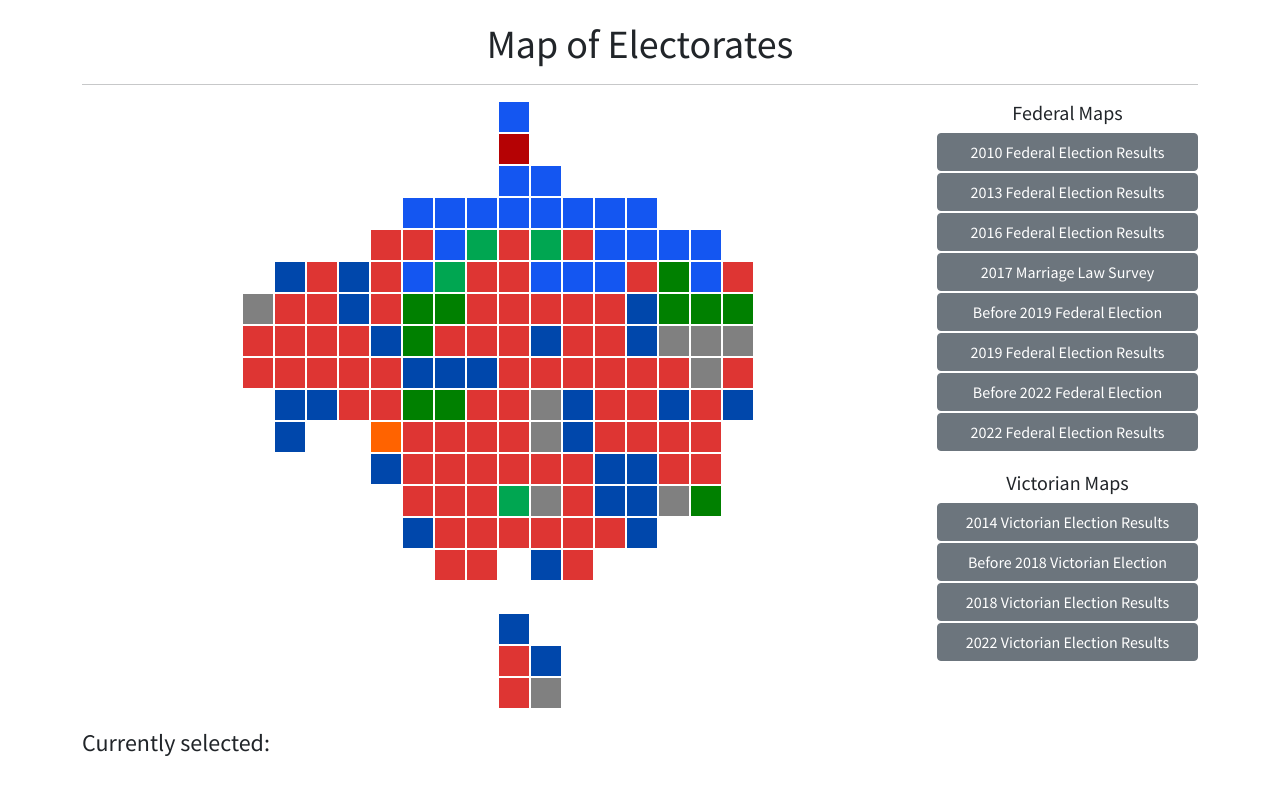
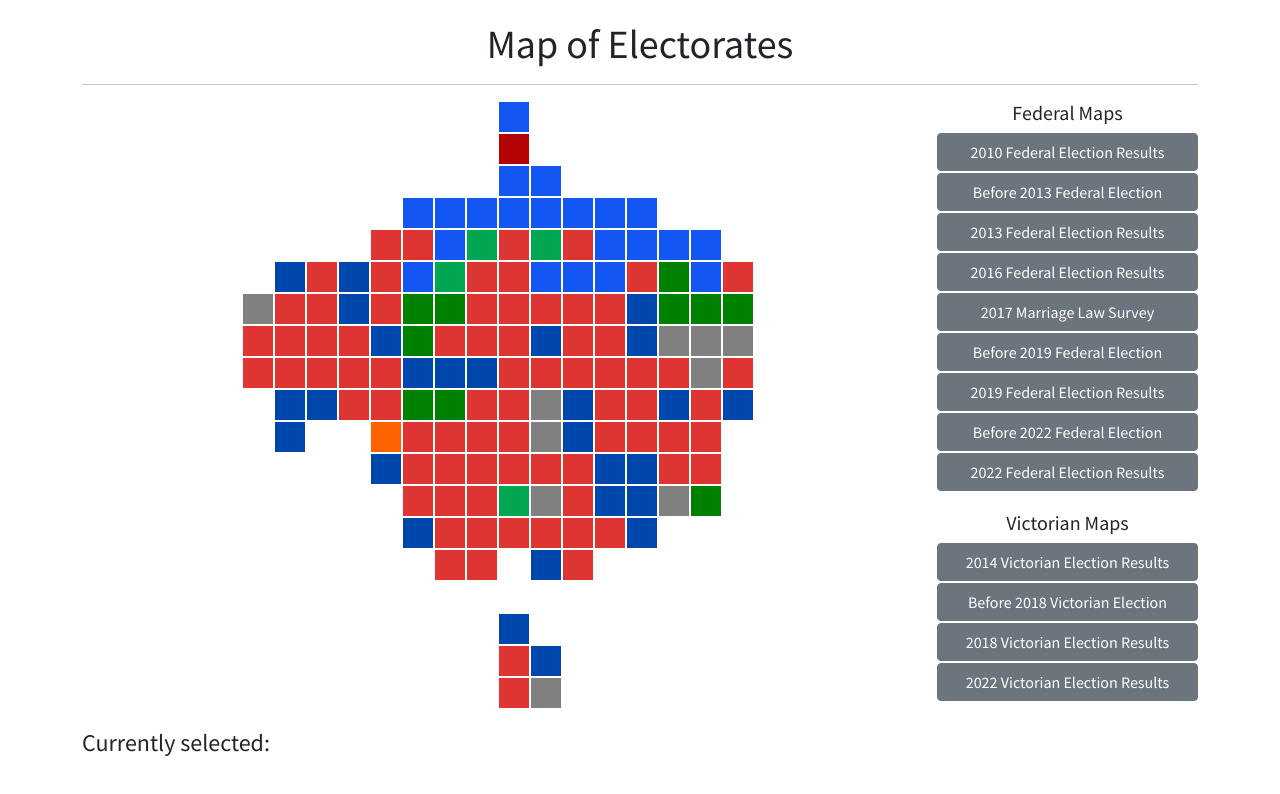
Before and after one commit to dmarmion/AusElectorates, a React (Create React App) app: page / in a window 1280 px wide. Shown: the top 794 px of the page. Built offline with nearby package versions, Linux system fonts and the light colour scheme.

Commit message:
Include changes between 2010 and 2013 elections

```diff
--- a/src/constants.js
+++ b/src/constants.js
@@ -35,6 +35,10 @@ export const DATASET_FILES = [
       .set("2010 Federal Election Results", {
         locations: "federal/locations2010.json",
         parties: "federal/parties2010.json"
+      })
+      .set("Before 2013 Federal Election", {
+        locations: "federal/locations2010.json",
+        parties: "federal/partiespre2013.json",
       })
       .set("2013 Federal Election Results", {
         locations: "federal/locations2013.json",
```
